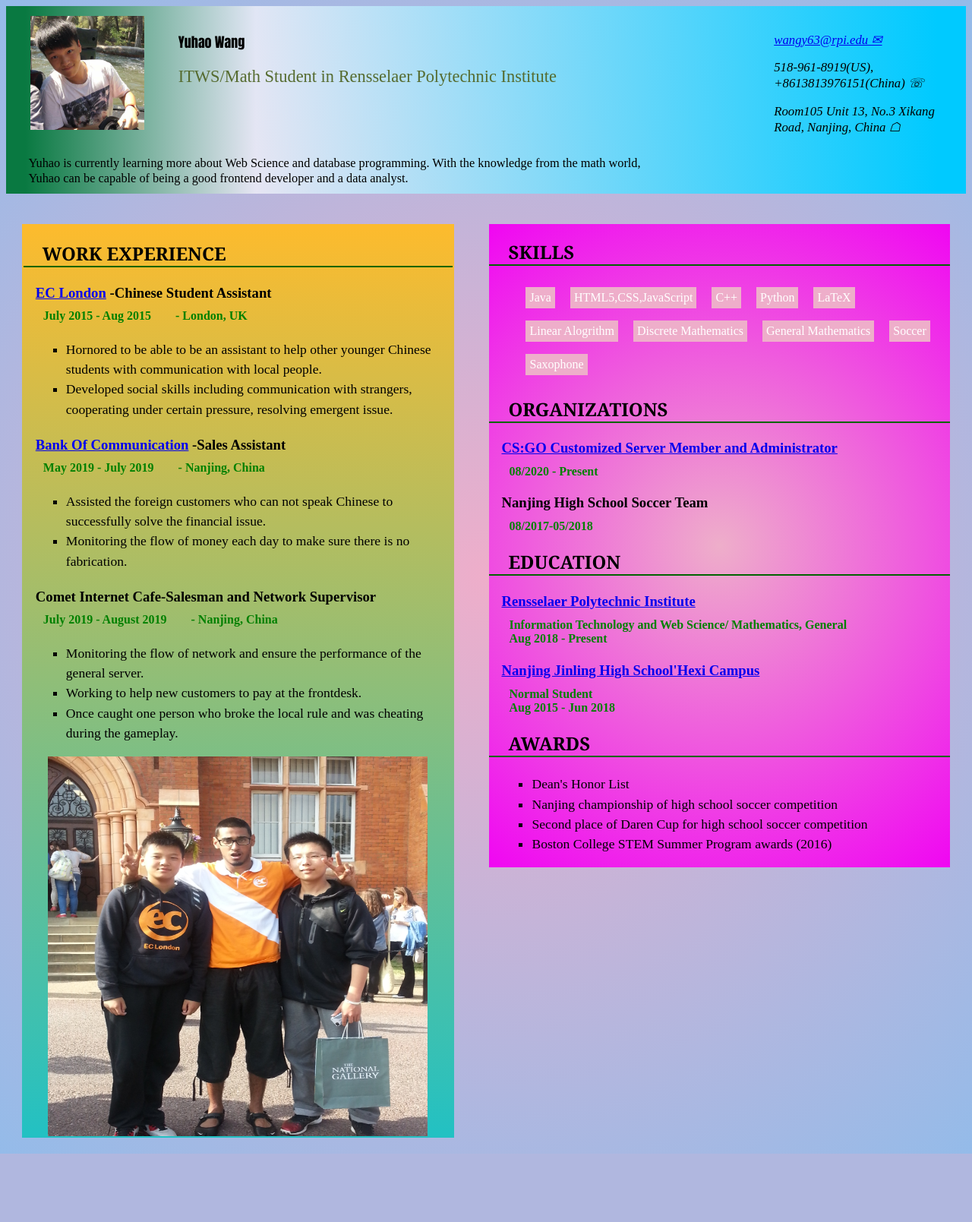
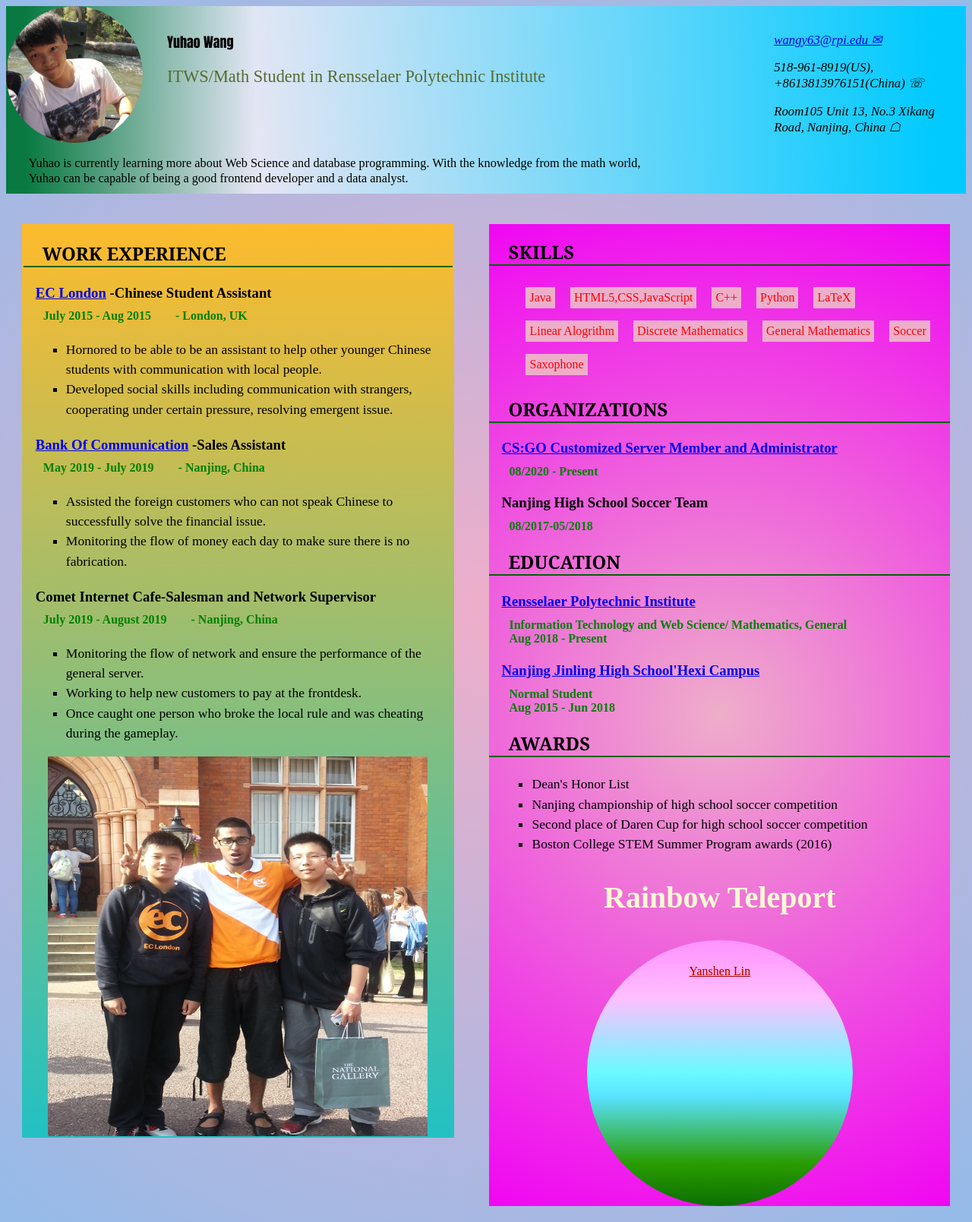
Before and after one commit to lysms/WebDevSys, a PHP site: page /yuhao.html in a window 1280 px wide. Shown: the whole page at 76% size. Before the commit the page ends 1519 px from the top, so only its background shows below. Run offline with PHP 8.4, Linux system fonts and the light colour scheme.

Commit message:
Yuhao's resume update with a rainbow teleport

```diff
--- a/websys/lab3/style.css
+++ b/websys/lab3/style.css
@@ -166,12 +166,12 @@ body.whole{
     background: linear-gradient(90deg, rgba(9, 121, 65, 1) 2%, rgba(246, 246, 251, 0.7371323529411764) 26%, rgba(0, 202, 255, 1) 97%);
 }
 
+/* Yuhao Wang's self-photo style*/
 #head2 img.Yuhao {
-    margin: 0.8em;
-    margin-left: 2em;
     float: left;
+    border-radius: 50%;
 }
-
+/* Yuhao Wang's work experience section style*/
 section.exp2 {
     box-sizing: border-box;
     width: 45%;
@@ -181,6 +181,7 @@ section.exp2 {
     background: linear-gradient(0deg, rgba(34, 193, 195, 1) 0%, rgba(253, 187, 45, 1) 100%);
 }
 
+/* Yuhao Wang's work image style*/
 img.Yuhao2 {
     display: block;
     margin-left: auto;
@@ -188,6 +189,7 @@ img.Yuhao2 {
 
 }
 
+/* Yuhao Wang's skills style*/
 section.skills2 {
     box-sizing: border-box;
     width: 48%;
@@ -196,12 +198,39 @@ section.skills2 {
     background: radial-gradient(circle, rgba(238,174,202,1) 0%, rgba(240,6,242,1) 100%);
 }
 
+/* Yuhao Wang's skill item style*/
 ul.skill2 li {
     display: inline-block;
     margin: 0.5em;
     padding: 5px;
-    color: white;
+    color: red;
     background: rgb(238,174,202);
 }
 
+
+/* Here is for the rainbow circle*/
+.outer-circle {
+   margin: auto;
+  position: relative;
+  height: 350px;
+  width: 350px;
+  background: linear-gradient(#14ffe9, #ffeb3b, #ff00e0);
+  border-radius: 50%;
+  animation: rotate 1.5s linear infinite;
+}
+
+/* Here is for the inner context*/
+#inner-circle{
+    text-align: center;
+    padding-top: 2em;
+}
+@keyframes rotate {
+  0% {
+    filter: hue-rotate(0deg);
+  }
+  100% {
+    filter: hue-rotate(360deg);
+  }
+}
+
 /* End Yuhao's Additional */
--- a/websys/lab3/yuhao.html
+++ b/websys/lab3/yuhao.html
@@ -10,7 +10,7 @@
 
 <body class="whole">
     <section id="head2">
-        <img class="Yuhao" src="Yuhao1.jpg" width="150" height="150" alt="Yuhao's Photo">
+        <img class="Yuhao" src="Yuhao1.jpg" width="180" height="180" alt="Yuhao's Photo">
         <aside class="left">
             <p class="name2">Yuhao Wang</p>
             <p class="itws">ITWS/Math Student in Rensselaer Polytechnic Institute</p>
@@ -108,6 +108,12 @@
                 <li>Boston College STEM Summer Program awards (2016)</li>
             </ul>
         </div>
+        <h1>Rainbow Teleport</h1>
+        <div class="outer-circle">
+            <p id="inner-circle">
+                <a href="liny16.html">Yanshen Lin</a>
+            </p>
+        </div>
     </section>
 </body>
 
```
